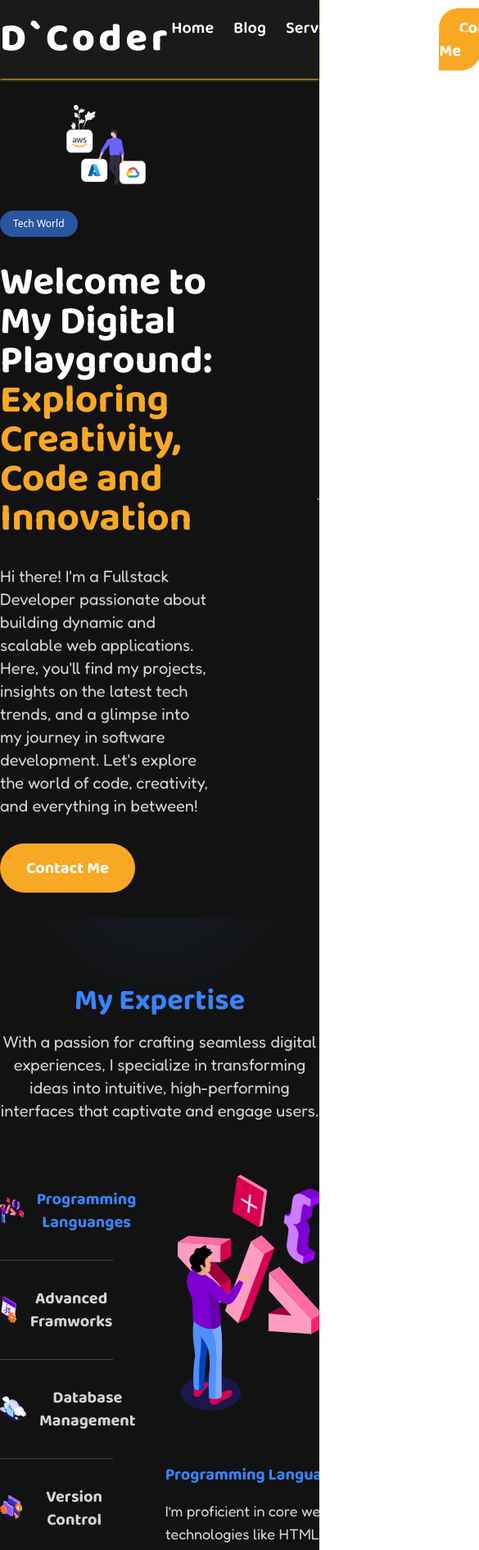
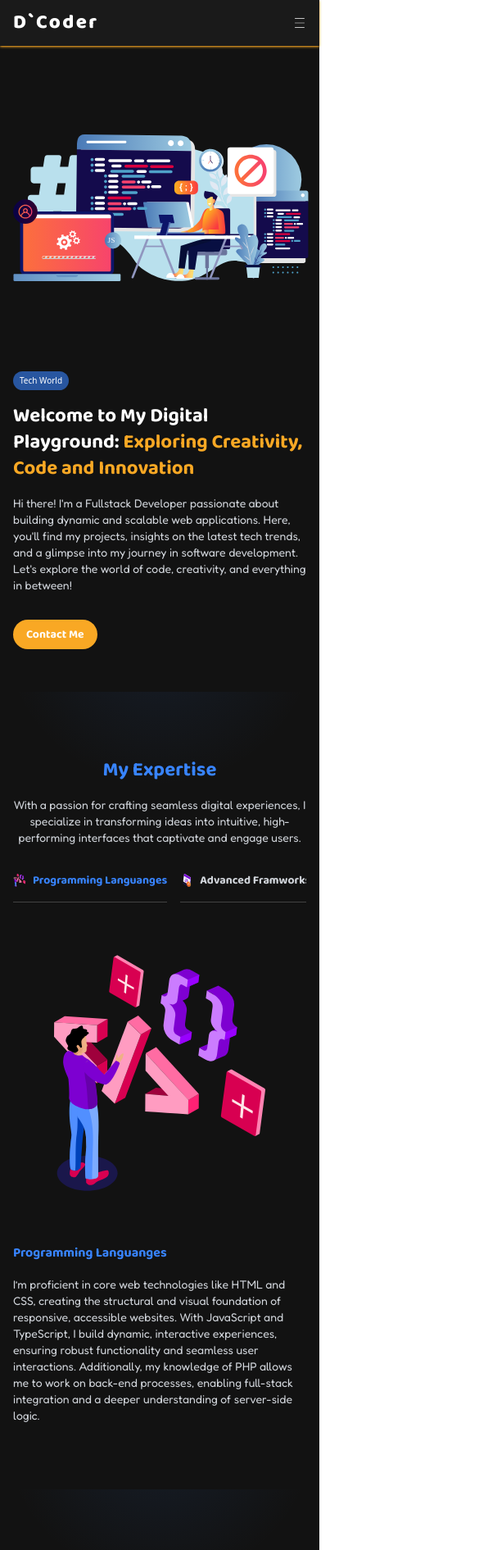
Before and after one commit to dalfiannur/dalfiannur, a Next.js app: page / in a window 390 px wide. Shown: the top 1891 px of the page at 82% size, 585 px wide, since content can reach past the window. Built offline with nearby package versions, Linux system fonts and the light colour scheme.

Commit message:
style: responsive homepage

```diff
--- a/app/(shell)/(homepage)/_components/Accordion/Accordion.tsx
+++ b/app/(shell)/(homepage)/_components/Accordion/Accordion.tsx
@@ -27,8 +27,11 @@ export const Accordion = ({ label, children }: AccordionProps) => {
                 opacity: 1,
                 transition: { delay: 0.3 },
               }}
+              viewport={{
+                once: true,
+              }}
             >
-              <div className="group flex justify-between items-center px-8 py-4 gap-8 rounded-2xl text-xl font-bold font-baloo text-subtle hover:text-highlight group-data-[opened=true]:text-accent">
+              <div className="group flex justify-between items-center text-left px-8 py-4 gap-8 rounded-2xl text-sm md:text-xl font-bold font-baloo text-subtle hover:text-highlight group-data-[opened=true]:text-accent">
                 {label}
                 <div className="group-data-[opened=true]:rotate-180 transition-all">
                   <FaChevronDown size={16} />
--- a/app/(shell)/(homepage)/_sections/Expertise/Expertise.tsx
+++ b/app/(shell)/(homepage)/_sections/Expertise/Expertise.tsx
@@ -16,7 +16,7 @@ export const Expertise = () => {
       <div className="py-20 relative overflow-hidden">
         <SectionDivider />
         <div className="relative z-1 container mx-auto">
-          <div ref={ref} className="flex flex-col items-center">
+          <div ref={ref} className="flex flex-col items-center px-4">
             <motion.div
               initial={{ y: 30, opacity: 0 }}
               whileInView={{
@@ -24,8 +24,11 @@ export const Expertise = () => {
                 opacity: 1,
                 transition: { delay: 0.3 },
               }}
+              viewport={{
+                once: true,
+              }}
             >
-              <h2 className="text-4xl text-center font-bold font-baloo text-accent">
+              <h2 className="text-2xl md:text-4xl text-center font-bold font-baloo text-accent">
                 My Expertise
               </h2>
             </motion.div>
@@ -36,30 +39,39 @@ export const Expertise = () => {
                 opacity: 1,
                 transition: { delay: 0.3 },
               }}
+              viewport={{
+                once: true,
+              }}
             >
-              <p className="mt-4 text-xl text-center font-fredoka max-w-6xl text-subtle">
+              <p className="mt-4 text-sm md:text-xl text-center font-fredoka max-w-6xl text-subtle">
                 With a passion for crafting seamless digital experiences, I
                 specialize in transforming ideas into intuitive, high-performing
                 interfaces that captivate and engage users.
               </p>
             </motion.div>
           </div>
-          <div className="mt-16 flex gap-16">
-            <ul className="flex-1 flex flex-col gap-4 font-baloo">
+          <div className="mt-4 md:mt-16 flex flex-col md:flex-row gap-16 px-4">
+            <ul className="flex-1 flex flex-row md:flex-col gap-4 font-baloo overflow-x-scroll">
               {data.map((item, index) => (
                 <motion.li
                   key={index}
+                  style={{
+                    flex: 1,
+                  }}
                   initial={{ y: 30, opacity: 0 }}
                   whileInView={{
                     y: 0,
                     opacity: 1,
                     transition: { delay: 0.3 },
                   }}
+                  viewport={{
+                    once: true,
+                  }}
                 >
-                  <div className="border-b border-mute text-subtle hover:text-highlight">
+                  <div className="border-b border-mute text-subtle hover:text-highlight w-max">
                     <button
                       data-selected={selected === index}
-                      className="group flex gap-4 pb-8 pt-4 items-center w-full"
+                      className="group flex gap-2 md:gap-4 pb-4 md:pb-8 pt-4 items-center w-full"
                       onClick={() => setSelected(index)}
                     >
                       <Image
@@ -67,9 +79,9 @@ export const Expertise = () => {
                         width={32}
                         height={32}
                         alt={item.title}
-                        className="w-8 h-8"
+                        className="w-4 md:w-8 aspect-square"
                       />
-                      <h3 className="group-data-[selected=true]:text-accent font-bold text-xl">
+                      <h3 className="group-data-[selected=true]:text-accent whitespace-nowrap font-bold text-sm md:text-xl">
                         {item.title}
                       </h3>
                     </button>
@@ -84,6 +96,9 @@ export const Expertise = () => {
                 opacity: 1,
                 transition: { delay: 0.3 },
               }}
+              viewport={{
+                once: true,
+              }}
             >
               <AnimatePresence key={selectedData.title}>
                 <motion.div
@@ -96,6 +111,9 @@ export const Expertise = () => {
                     justifyContent: "center",
                   }}
                   animate={{ y: 0, opacity: 1 }}
+                  viewport={{
+                    once: true,
+                  }}
                 >
                   <div className="w-72 h-72 relative">
                     <Image
@@ -106,10 +124,10 @@ export const Expertise = () => {
                     />
                   </div>
                   <div className="mt-16">
-                    <h3 className="font-baloo text-xl font-bold text-accent">
+                    <h3 className="font-baloo text-base md:text-xl font-bold text-accent">
                       {selectedData.title}
                     </h3>
-                    <p className="mt-4 font-fredoka text-lg text-subtle">
+                    <p className="mt-4 font-fredoka text-sm md:text-lg text-subtle">
                       {selectedData.description}
                     </p>
                   </div>
--- a/app/(shell)/(homepage)/_sections/Hero/Hero.tsx
+++ b/app/(shell)/(homepage)/_sections/Hero/Hero.tsx
@@ -6,8 +6,8 @@ export const Hero = () => {
   return (
     <AnimatePresence>
       <div className="min-h-[calc(100vh-96px)]">
-        <div className="container mx-auto flex flex-row-reverse gap-32 py-8">
-          <div className="flex-1">
+        <div className="container mx-auto flex flex-col md:flex-row-reverse gap-0 md:gap-32 py-0 mg:py-8">
+          <div className="w-full aspect-[6/5] md:aspect-auto md:flex-1">
             <motion.div
               style={{
                 width: "100%",
@@ -16,6 +16,9 @@ export const Hero = () => {
               }}
               initial={{ opacity: 0, x: 100 }}
               whileInView={{ opacity: 1, x: 0 }}
+              viewport={{
+                once: true,
+              }}
             >
               <Image
                 src="/images/hero-1.svg"
@@ -26,6 +29,7 @@ export const Hero = () => {
             </motion.div>
           </div>
           <div className="flex-1">
+            <div className="hidden md:block">
               <motion.div
                 style={{
                   width: "100%",
@@ -34,6 +38,9 @@ export const Hero = () => {
                 }}
                 initial={{ y: -10, opacity: 0 }}
                 whileInView={{ y: 0, opacity: 1, transition: { delay: 0.2 } }}
+                viewport={{
+                  once: true,
+                }}
               >
                 <Image
                   src="/images/hero-2.svg"
@@ -42,34 +49,33 @@ export const Hero = () => {
                   className="object-contain rounded-2xl"
                 />
               </motion.div>
+            </div>
 
-            <div className="mt-8">
+            <div className="mt-8 px-4">
               <motion.div
                 style={{
-                  fontSize: 12,
-                  lineHeight: "16px",
                   background: "hsl(var(--color-accent) / 0.6)",
-                  color: "white",
-                  padding: "8px 16px",
                   width: "fit-content",
                   borderRadius: "9999px",
                 }}
                 initial={{ x: -10, opacity: 0 }}
                 whileInView={{ x: 0, opacity: 1, transition: { delay: 0.4 } }}
+                viewport={{
+                  once: true,
+                }}
               >
+                <div className="text-[10px] md:text-xs text-white px-2 md:px-4 py-1 md:py-2">
                   Tech World
+                </div>
               </motion.div>
 
+              <div className="mt-4 md:mt-8 text-2xl md:text-5xl font-baloo font-bold">
                 <motion.h1
-                style={{
-                  marginTop: 32,
-                  fontWeight: 700,
-                  fontSize: 48,
-                  lineHeight: 1,
-                  fontFamily: "var(--font-baloo)",
-                }}
                   initial={{ y: 30, opacity: 0 }}
                   whileInView={{ y: 0, opacity: 1, transition: { delay: 0.6 } }}
+                  viewport={{
+                    once: true,
+                  }}
                 >
                   <span className="text-white">
                     Welcome to My Digital Playground:
@@ -78,24 +84,24 @@ export const Hero = () => {
                     Exploring Creativity, Code and Innovation
                   </span>
                 </motion.h1>
+              </div>
 
+              <div className="mt-4 lg:mt-8 text-sm md:text-xl font-fredoka text-subtle">
                 <motion.p
-                style={{
-                  marginTop: 32,
-                  fontFamily: "var(--font-fredoka)",
-                  fontSize: 20,
-                  lineHeight: "28px",
-                  color: "hsl(var(--color-subtle))",
-                }}
                   initial={{ y: 30, opacity: 0 }}
                   whileInView={{ y: 0, opacity: 1, transition: { delay: 0.8 } }}
+                  viewport={{
+                    once: true,
+                  }}
                 >
-                Hi there! I&apos;m a Fullstack Developer passionate about building
-                dynamic and scalable web applications. Here, you&apos;ll find my
-                projects, insights on the latest tech trends, and a glimpse into
-                my journey in software development. Let&apos;s explore the world of
-                code, creativity, and everything in between!
+                  Hi there! I&apos;m a Fullstack Developer passionate about
+                  building dynamic and scalable web applications. Here,
+                  you&apos;ll find my projects, insights on the latest tech
+                  trends, and a glimpse into my journey in software development.
+                  Let&apos;s explore the world of code, creativity, and
+                  everything in between!
                 </motion.p>
+              </div>
 
               <motion.button
                 style={{
@@ -103,8 +109,11 @@ export const Hero = () => {
                 }}
                 initial={{ y: 30, opacity: 0 }}
                 whileInView={{ y: 0, opacity: 1, transition: { delay: 1 } }}
+                viewport={{
+                  once: true,
+                }}
               >
-                <div className="bg-highlight hover:bg-highlight/90 px-8 py-4 rounded-full font-baloo font-bold text-xl text-white">
+                <div className="bg-highlight hover:bg-highlight/90 px-4 md:px-8 py-2 md:py-4 rounded-full font-baloo font-bold text-sm md:text-xl text-white">
                   Contact Me
                 </div>
               </motion.button>
--- a/app/(shell)/(homepage)/_sections/ToolsTech/ToolsTech.tsx
+++ b/app/(shell)/(homepage)/_sections/ToolsTech/ToolsTech.tsx
@@ -8,9 +8,9 @@ export const ToolsTech = () => {
   return (
     <div className="py-20 relative overflow-hidden">
       <SectionDivider />
-      <div className="relative z-1 container mx-auto">
+      <div className="relative z-1 container mx-auto px-4">
         <div>
-          <div className="font-baloo font-bold text-4xl text-center text-accent">
+          <div className="font-baloo font-bold text-xl md:text-4xl text-center text-accent">
             <motion.h3
               initial={{ y: 30, opacity: 0 }}
               whileInView={{
@@ -18,17 +18,23 @@ export const ToolsTech = () => {
                 opacity: 1,
                 transition: { delay: 0.3 },
               }}
+              viewport={{
+                once: true,
+              }}
             >
               Tools &amp; Technologies I Use
             </motion.h3>
           </div>
-          <div className="mt-4 font-fredoka text-xl text-center text-subtle">
+          <div className="mt-4 font-fredoka text-sm md:text-xl text-center text-subtle">
             <motion.p
               initial={{ y: 30, opacity: 0 }}
               whileInView={{
                 y: 0,
                 opacity: 1,
                 transition: { delay: 0.3 },
+              }}
+              viewport={{
+                once: true,
               }}
             >
               I work with a diverse set of tools and technologies to bring
@@ -38,11 +44,11 @@ export const ToolsTech = () => {
             </motion.p>
           </div>
         </div>
-        <div className="mt-16 grid grid-cols-3 bg-white/5 rounded-3xl overflow-hidden">
+        <div className="mt-16 grid grid-cols-1 md:grid-cols-3 gap-4 md:gap-0 bg-white/5 rounded-3xl overflow-hidden">
           {data.map((item, index) => (
             <div
               key={index}
-              className="aspect-square flex flex-col justify-center items-center p-8"
+              className="aspect-auto md:aspect-square flex flex-col justify-center items-center p-4 md:p-8"
             >
               <motion.div
                 initial={{ y: 30, opacity: 0 }}
@@ -51,27 +57,31 @@ export const ToolsTech = () => {
                   opacity: 1,
                   transition: { delay: 0.3 * (index + 1) },
                 }}
+                viewport={{
+                  once: true,
+                }}
               >
                 <div className="flex gap-4 justify-center flex-wrap">
                   {item.items.map((icon, iIcon) => (
                     <div
                       key={iIcon}
-                      className="w-20 h-20 rounded-full bg-white/15 hover:bg-white flex items-center justify-center"
+                      className="w-12 md:w-20 aspect-square rounded-full bg-white/15 hover:bg-white flex items-center justify-center"
                     >
                       <Image
                         src={icon.image}
                         alt={icon.title}
                         width={40}
                         height={40}
+                        className="w-6 md:w-10 aspect-square"
                       />
                     </div>
                   ))}
                 </div>
                 <div className="mt-8">
-                  <h4 className="font-bold text-2xl font-baloo text-center text-accent">
+                  <h4 className="font-bold text-lg md:text-2xl font-baloo text-center text-accent">
                     {item.title}
                   </h4>
-                  <p className="mt-4 font-fredoka text-center text-subtle">
+                  <p className="mt-4 font-fredoka text-xs md:text-base text-center text-subtle">
                     {item.description}
                   </p>
                 </div>
--- a/app/(shell)/_components/Footer.tsx
+++ b/app/(shell)/_components/Footer.tsx
@@ -9,29 +9,29 @@ import {
 export const Footer = () => {
   return (
     <div className="pt-10 border-t border-highlight bg-gradient-to-t from-primary-lighten to-primary-lighten/90">
-      <div className="container mx-auto">
-        <div className="flex justify-between items-center">
-          <h2 className="flex flex-col font-baloo text-4xl font-bold text-white">
+      <div className="container mx-auto px-4">
+        <div className="flex flex-col md:flex-row gap-4 justify-between items-center">
+          <h2 className="flex flex-col font-baloo text-xl md:text-4xl font-bold text-white">
             <span>Have an Idea?</span>
             <span>Tell me about it</span>
           </h2>
-          <button className="font-semibold font-baloo text-xl bg-highlight hover:bg-highlight/90 text-white px-6 py-3 rounded-full">
+          <button className="font-semibold font-baloo text-base md:text-xl bg-highlight hover:bg-highlight/90 text-white px-6 py-3 rounded-full">
             Contact Me
           </button>
         </div>
 
-        <div className="mt-16 flex items-start justify-between">
-          <div>
-            <div className="font-fredoka font-medium text-xl text-white">
+        <div className="mt-16 flex flex-col-reverse md:flex-row gap-16 items-center md:items-start justify-between">
+          <div className="w-full md:w-fit">
+            <div className="font-fredoka font-medium text-sm md:text-xl text-white">
               Email me
             </div>
-            <p className="font-fredoka font-medium text-xl text-white/80">
+            <p className="font-fredoka font-medium text-sm md:text-xl text-white/80">
               dalfiannur@gmail.com
             </p>
           </div>
 
-          <div className="flex flex-col gap-16 items-end">
-            <ul className="flex items-center gap-8 font-fredoka font-semibold text-xl text-white">
+          <div className="flex flex-col gap-8 md:gap-16 items-center md:items-end">
+            <ul className="flex items-center gap-8 font-fredoka font-semibold text-sm md:text-xl text-white">
               <li className="hover:text-highlight">Home</li>
               <li className="hover:text-highlight">Blog</li>
               {/* <li className="hover:text-highlight">Services</li> */}
@@ -39,7 +39,7 @@ export const Footer = () => {
               {/* <li className="hover:text-highlight">About Me</li> */}
               <li className="hover:text-highlight">Contact Me</li>
             </ul>
-            <ul className="flex items-center gap-16 text-white">
+            <ul className="flex items-center gap-4 md:gap-16 text-white">
               <li className="hover:text-highlight">
                 <FaGithub size={32} />
               </li>
@@ -59,20 +59,20 @@ export const Footer = () => {
           </div>
         </div>
 
-        <div>
-          <div className="font-fredoka text-xl text-white">
+        <div className="mt-4 md:mt-0">
+          <div className="font-fredoka text-sm md:text-xl text-white">
             <p>Wanayasa, Purwakarta</p>
             <p>West Java, Indonesia - 41174.</p>
           </div>
           <a
             href="#"
-            className="inline-block mt-8 text-highlight text-2xl font-baloo font-bold"
+            className="inline-block mt-8 text-highlight text-base md:text-2xl font-baloo font-bold"
           >
             Help &amp; Support
           </a>
         </div>
 
-        <div className="mt-8 border-t border-highlight py-5 flex items-center justify-between">
+        <div className="mt-8 text-xs md:text-base border-t border-highlight py-5 flex flex-col md:flex-row gap-4 items-center justify-between">
           <div className="text-subtle">
             &copy;2024 - D`Coder. All Rigth Reserved.
           </div>
--- a/app/(shell)/_components/NavigationBar.tsx
+++ b/app/(shell)/_components/NavigationBar.tsx
@@ -1,13 +1,19 @@
+"use client";
+import { AnimatePresence, motion } from "motion/react";
 import Link from "next/link";
+import { useState } from "react";
+import { CiMenuBurger } from "react-icons/ci";
 
 export const NavigationBar = () => {
+  const [open, setOpen] = useState(false);
+
   return (
     <nav className="fixed z-10 top-0 left-0 right-0 bg-primary-lighten shadow shadow-highlight">
-      <div className="container mx-auto flex justify-between items-center h-24">
-        <h1 className="font-baloo text-5xl font-black tracking-widest text-white">
+      <div className="container mx-auto flex justify-between items-center h-14 md:h-24 px-4">
+        <h1 className="font-baloo text-2xl md:text-5xl font-black tracking-widest text-white">
           D`Coder
         </h1>
-        <ul className="flex gap-6 font-baloo font-semibold text-xl text-white">
+        <ul className="hidden md:flex gap-6 font-baloo font-semibold text-xl text-white">
           <li>
             <Link href="/" className="hover:text-highlight">
               Home
@@ -29,7 +35,7 @@ export const NavigationBar = () => {
             </Link>
           </li>
         </ul>
-        <ul className="flex gap-6 font-baloo font-semibold text-xl text-white">
+        <ul className="hidden md:flex gap-6 font-baloo font-semibold text-xl text-white">
           {/* <li>
             <Link href="/about" className="hover:text-highlight">
               About Me
@@ -44,7 +50,49 @@ export const NavigationBar = () => {
             </Link>
           </li>
         </ul>
+        <button
+          className="block md:hidden"
+          onClick={() => setOpen((prev) => !prev)}
+        >
+          <CiMenuBurger className="text-white" size={16} />
+        </button>
       </div>
+      <AnimatePresence>
+        {open && (
+          <motion.div
+            initial={{
+              opacity: 0,
+              height: 0,
+            }}
+            animate={{
+              opacity: 1,
+              height: "auto",
+            }}
+            exit={{
+              opacity: 0,
+              height: 0,
+            }}
+          >
+            <ul className="flex md:hidden flex-col absolute w-full bg-primary-lighten px-4 py-4 shadow shadow-highlight">
+              <li className="text-main hover:text-highlight font-bold text-sm py-2">
+                <Link href="/">Home</Link>
+              </li>
+              <li className="text-main hover:text-highlight font-bold text-sm py-2">
+                <Link href="/blog">Blog</Link>
+              </li>
+              <li className="text-main hover:text-highlight font-bold text-sm py-2">
+                <Link href="/services">Services</Link>
+              </li>
+              <li className="text-main hover:text-highlight font-bold text-sm py-2">
+                <Link href="/showcase">Work Showcase</Link>
+              </li>
+              <li className="text-main hover:text-highlight font-bold text-sm py-2">
+                <Link href="/contact">Contact Me</Link>
+              </li>
+            </ul>
+          </motion.div>
+        )}
+      </AnimatePresence>
     </nav>
   );
 };
```
Also changed, not shown: app/(shell)/(homepage)/_sections/Faq/Faq.tsx (+29 -19 lines), app/(shell)/(homepage)/_sections/WorkShowcase/WorkShowcase.tsx (+37 -30 lines). Lines whose indentation alone changed are shown as unchanged.
